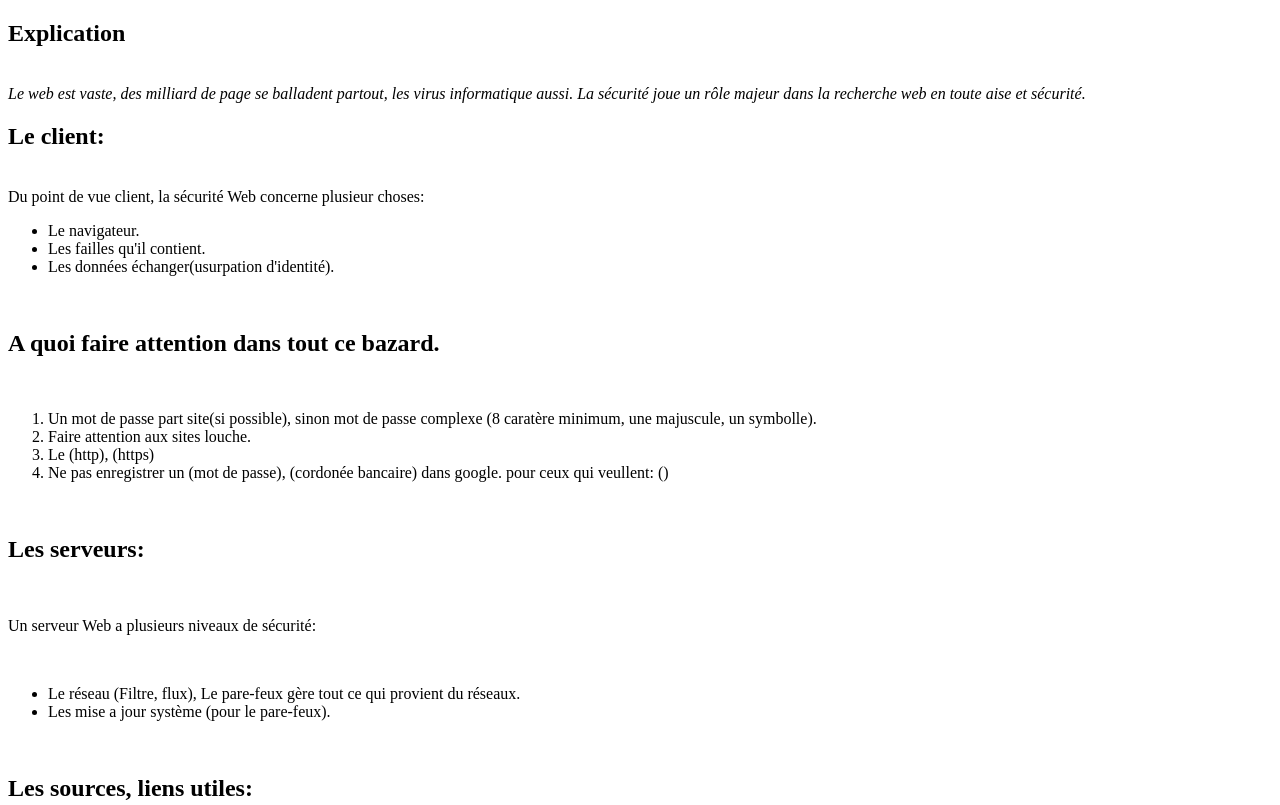
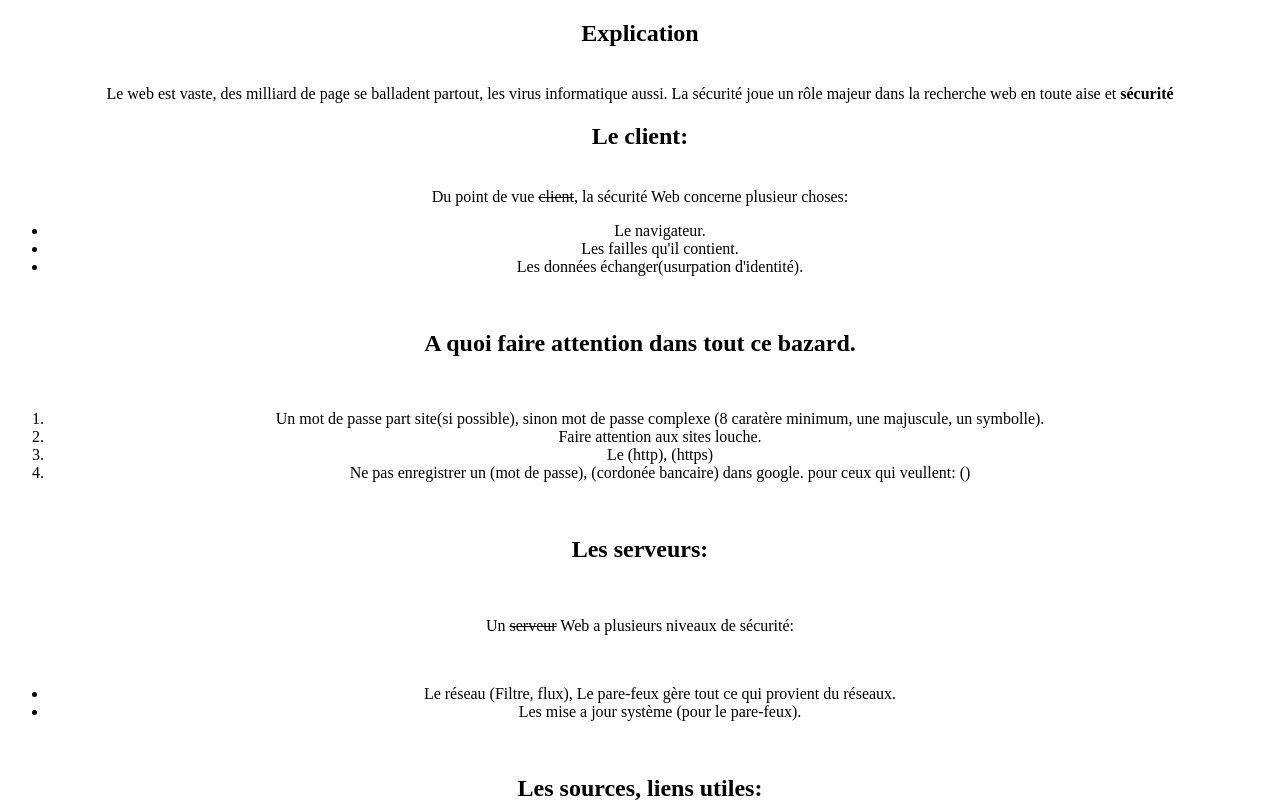
Before and after one commit to SoltysiakCoding/Learning-Environment, a plain HTML site: page site/index.html in a window 1280 px wide. Shown: the top 805 px of the page. Drawn offline with Linux system fonts and the light colour scheme.

Commit message:
modif julien

```diff
--- a/site/index.html
+++ b/site/index.html
@@ -1,29 +1,30 @@
 <!DOCTYPE html>
 <html>
 <head>
+
+	<link rel="stylesheet" href="style.css" />
 	<title>
 		La sécurité Web.
 	</title>
 </head>
 <body>
 
+		<div class="centrage">
 		<h2>
 			Explication
 		</h2>
 			<br>
-			<em>
 	  			Le web est vaste, des milliard de page se balladent partout, les virus
 	  			informatique aussi.
 				La sécurité joue un rôle majeur dans la recherche web en toute aise et
-				<bold>sécurité</bold>.
-			</em>
+				<b>sécurité</b>
 			<br>
 		<h2>
 			Le client:
 		</h2>
 			<br>
 
-			Du point de vue client, la sécurité Web concerne plusieur choses:
+			Du point de vue <s>client</s>, la sécurité Web concerne plusieur choses:
 
 			<br>
 		<ul>
@@ -66,7 +67,7 @@
 		</h2>
 			<br>
 		<p>
-			Un serveur Web a plusieurs niveaux de sécurité:
+			Un <s>serveur</s> Web a plusieurs niveaux de sécurité:
 		</p>
 			<br>
 		<ul>
@@ -109,7 +110,7 @@
 		<h1>D'autres associations</h1>
 		<p class="sous-titre-h1">page similaire,
 		<a href="http://www.linternaute.com/citation/theme/115/musique/"></a></p>
-
+		</div>
 
 </body>
 </html>
--- /dev/null
+++ b/site/style.css
@@ -0,0 +1,3 @@
+.centrage {
+	text-align: center;
+}
```
